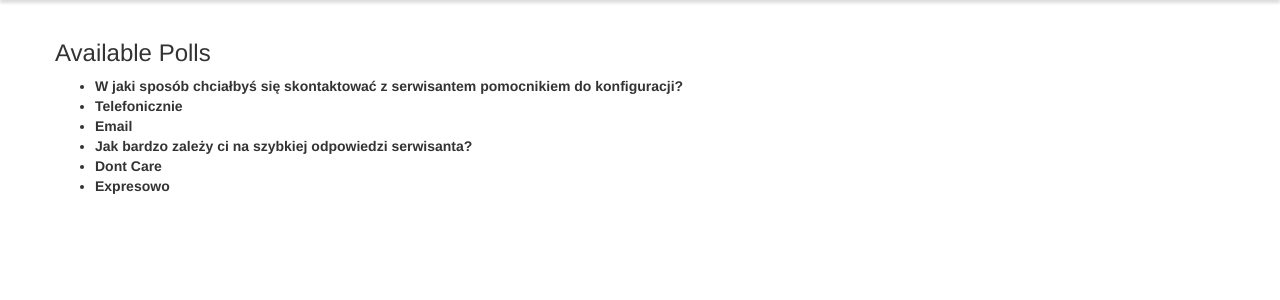
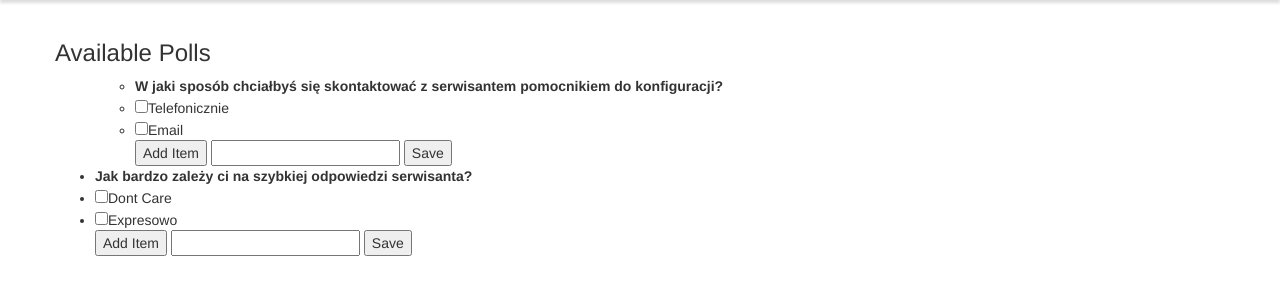
Before and after one commit to Wspomaganie-wybor-chmury-obliczeniowej/Wspomaganie-wyboru-chmury-obliczeniowej, a Django app: page / in a window 1280 px wide. Shown: the part 50-350 px from the top of the page. Run offline with Django 3.2, Linux system fonts and the light colour scheme; data comes from the database, SQL or seed files in the repository; some libraries are stand-ins or nearby versions.

Commit message:
add form for home page

```diff
--- a/Rekomender/templates/Rekomender/home.html
+++ b/Rekomender/templates/Rekomender/home.html
@@ -11,19 +11,27 @@
             </div>
 
             <ul >
-
+                <form method="post" action="#">
+                {% csrf_token %}
+                <ul>
                 {%  for questionList in json_data %}
 
                 <li >
                     <strong>{{ questionList.questiontext }}</strong>
 
                 </li>
-                    {%  for choice in questionList.Choices %}
-                    <li >
-                    <strong>{{ choice.text }}</strong>
-                    </li>
-                    {% endfor %}
+
+                      {%  for choice in questionList.Choices %}
+                      <li><input type="checkbox", value="clicked", name="c{{choice.text}}" >{{choice.text}}</li>
+
+                      {% endfor %}
+                      <button type="submit", name="newItem", value="newItem">Add Item</button>
+                      <input type="text", name="new">
+                      <button type="submit", name="save", value="save">Save</button>
+
+                    </ul>
                 {% endfor %}
+                </form>
             </ul>
 
         </div>
```
